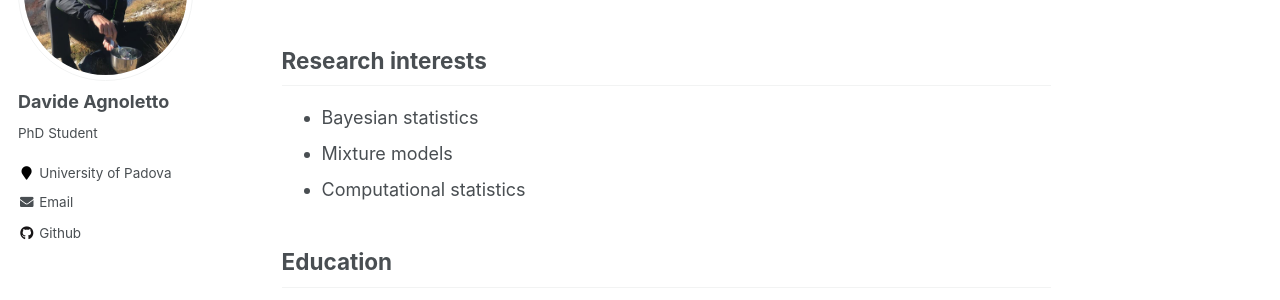
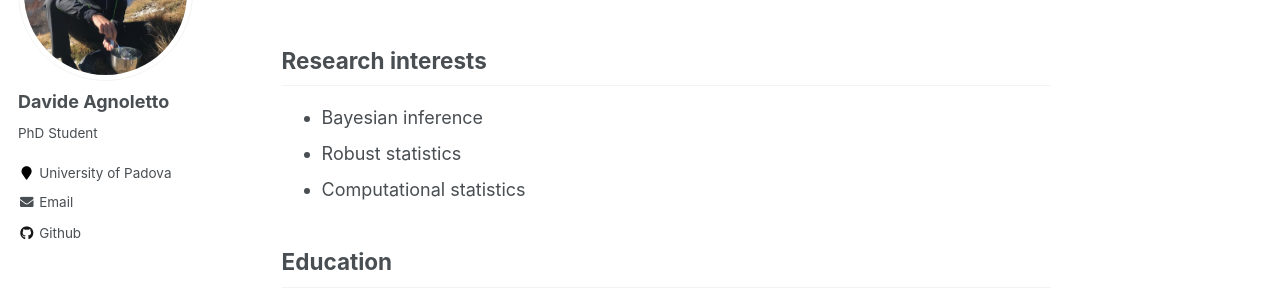
Before and after one commit to davideagno/davideagno.github.io, a Jekyll site: the page built from _pages/about.md, in a window 1280 px wide and 1212 px high. Shown: the part 212-512 px from the top of the window. Built offline with Jekyll 4.4.1, drawn with Linux system fonts in a browser that asks for light colours.

Commit message:
Update about.md

```diff
--- a/_pages/about.md
+++ b/_pages/about.md
@@ -12,8 +12,8 @@ I am a PhD student at the Department of Statistical Sciences of University of Pa
 
 Research interests
 --
-* Bayesian statistics
-* Mixture models
+* Bayesian inference
+* Robust statistics
 * Computational statistics
 
 Education
```
